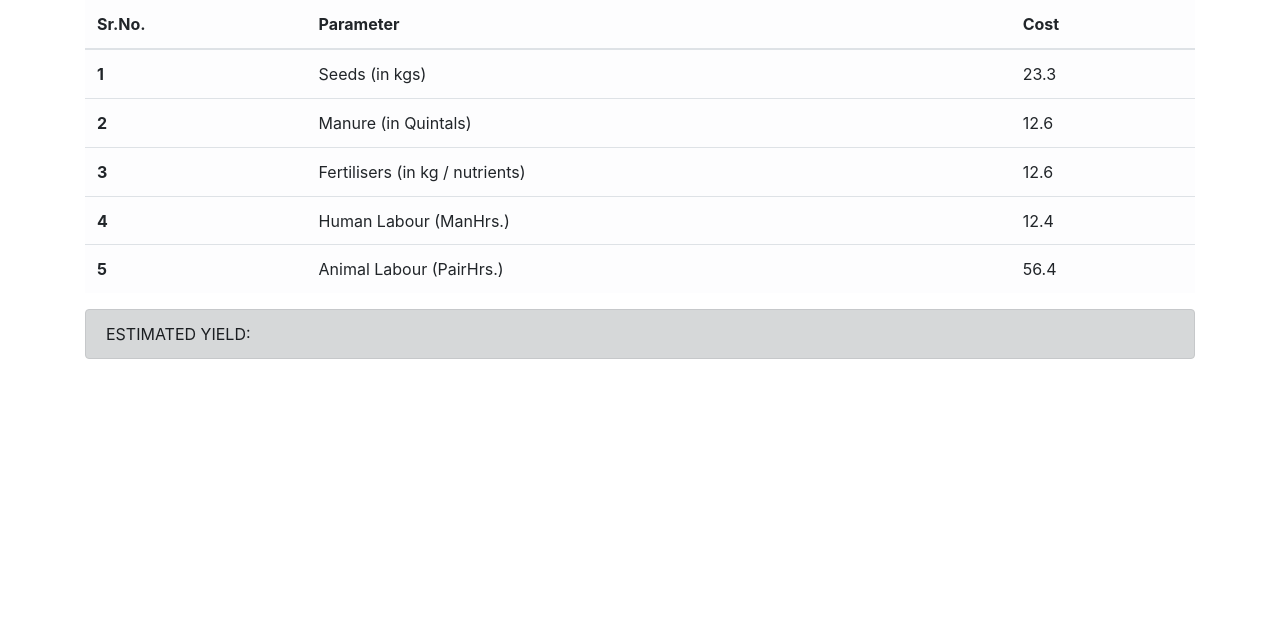
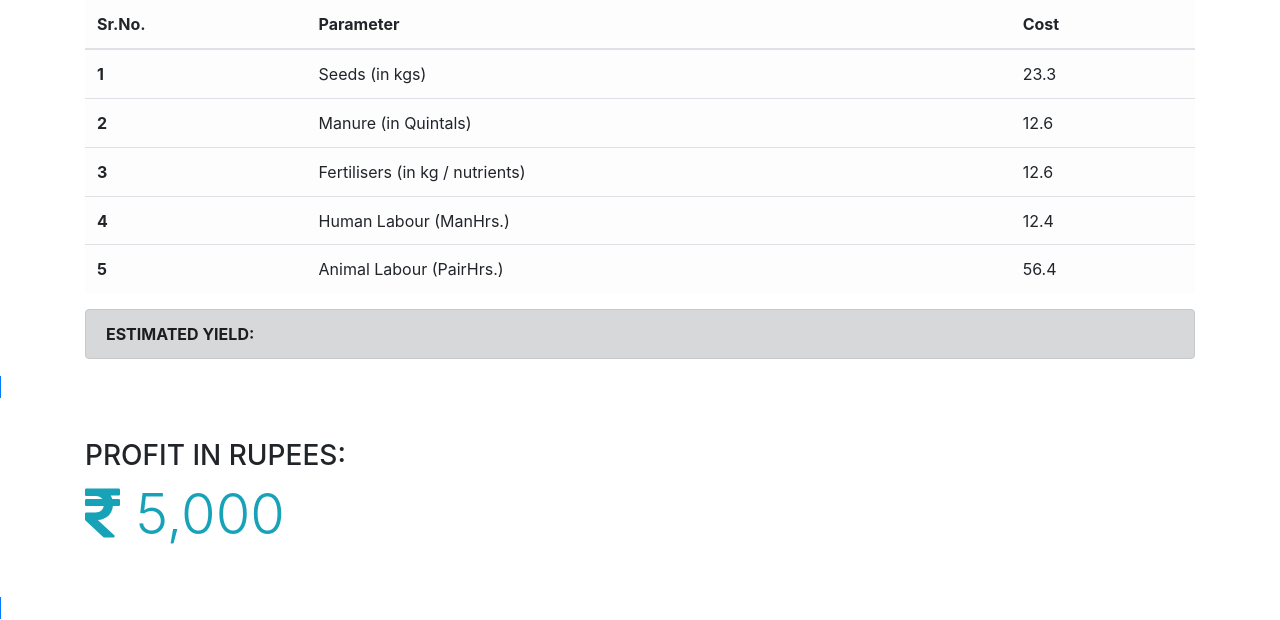
Before and after one commit to kaushal-py/agro-expert, a Flask app: page /results in a window 1280 px wide. Shown: the part 281-901 px from the top of the page. Before the commit the page ends 640 px from the top, so only its background shows below. Run offline with Flask 2, Linux system fonts and the light colour scheme; some libraries are stand-ins or nearby versions.

Commit message:
result page executed

```diff
--- a/templates/result.html
+++ b/templates/result.html
@@ -65,12 +65,24 @@
           </tbody>
         </table>
       </div>
-      <div class="container">
-      <div class="alert alert-dark" role="alert" >
-          ESTIMATED YIELD:
+      <div class="container" width="50%">
+      <div class="alert alert-dark my-3" role="alert" >
+          <strong> ESTIMATED YIELD: </strong>
         </div>
         </div>
 
+
+        <span class="border border-primary">
+        <div class="container">
+        <div class="row py-4">
+            <div class="col-sm-4 my-3">
+              <h3>PROFIT IN RUPEES:</h3>
+              <h1 class="display-4 text-info"><i class="fas fa-rupee-sign"></i> 5,000</h1>
+
+            </div>
+        </div>
+        </div>
+        </span>
         <script type="text/javascript">
           function googleTranslateElementInit() {
             new google.translate.TranslateElement({pageLanguage: 'en', includedLanguages: 'gu,hi,mr,be,ms,ta,te', layout: google.translate.TranslateElement.InlineLayout.SIMPLE}, 'google_translate_element');
@@ -81,5 +93,7 @@
     <script src="https://code.jquery.com/jquery-3.2.1.slim.min.js" integrity="sha384-KJ3o2DKtIkvYIK3UENzmM7KCkRr/rE9/Qpg6aAZGJwFDMVNA/GpGFF93hXpG5KkN" crossorigin="anonymous"></script>
     <script src="https://cdnjs.cloudflare.com/ajax/libs/popper.js/1.12.9/umd/popper.min.js" integrity="sha384-ApNbgh9B+Y1QKtv3Rn7W3mgPxhU9K/ScQsAP7hUibX39j7fakFPskvXusvfa0b4Q" crossorigin="anonymous"></script>
     <script src="https://maxcdn.bootstrapcdn.com/bootstrap/4.0.0/js/bootstrap.min.js" integrity="sha384-JZR6Spejh4U02d8jOt6vLEHfe/JQGiRRSQQxSfFWpi1MquVdAyjUar5+76PVCmYl" crossorigin="anonymous"></script>
+    <script defer src="https://use.fontawesome.com/releases/v5.0.8/js/all.js" integrity="sha384-SlE991lGASHoBfWbelyBPLsUlwY1GwNDJo3jSJO04KZ33K2bwfV9YBauFfnzvynJ" crossorigin="anonymous"></script>
+    <script>
   </body>
 </html>
```
